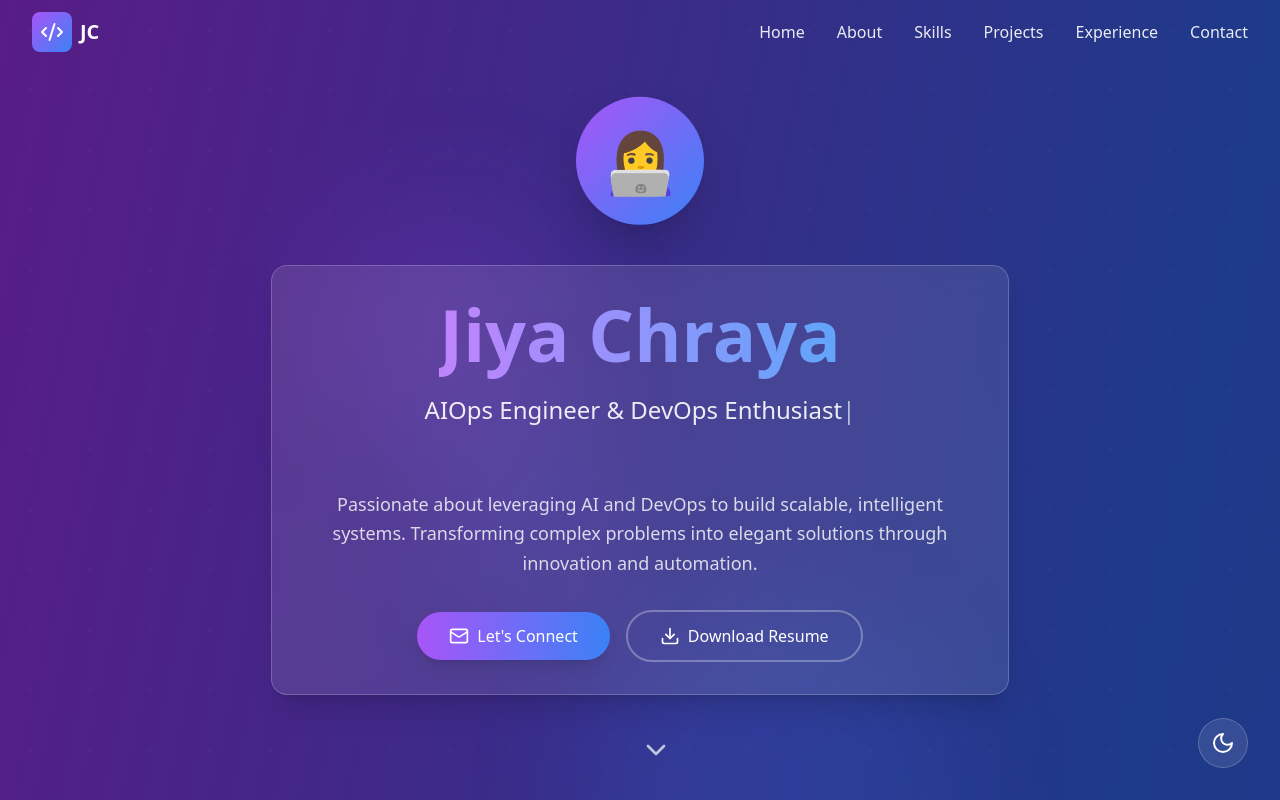
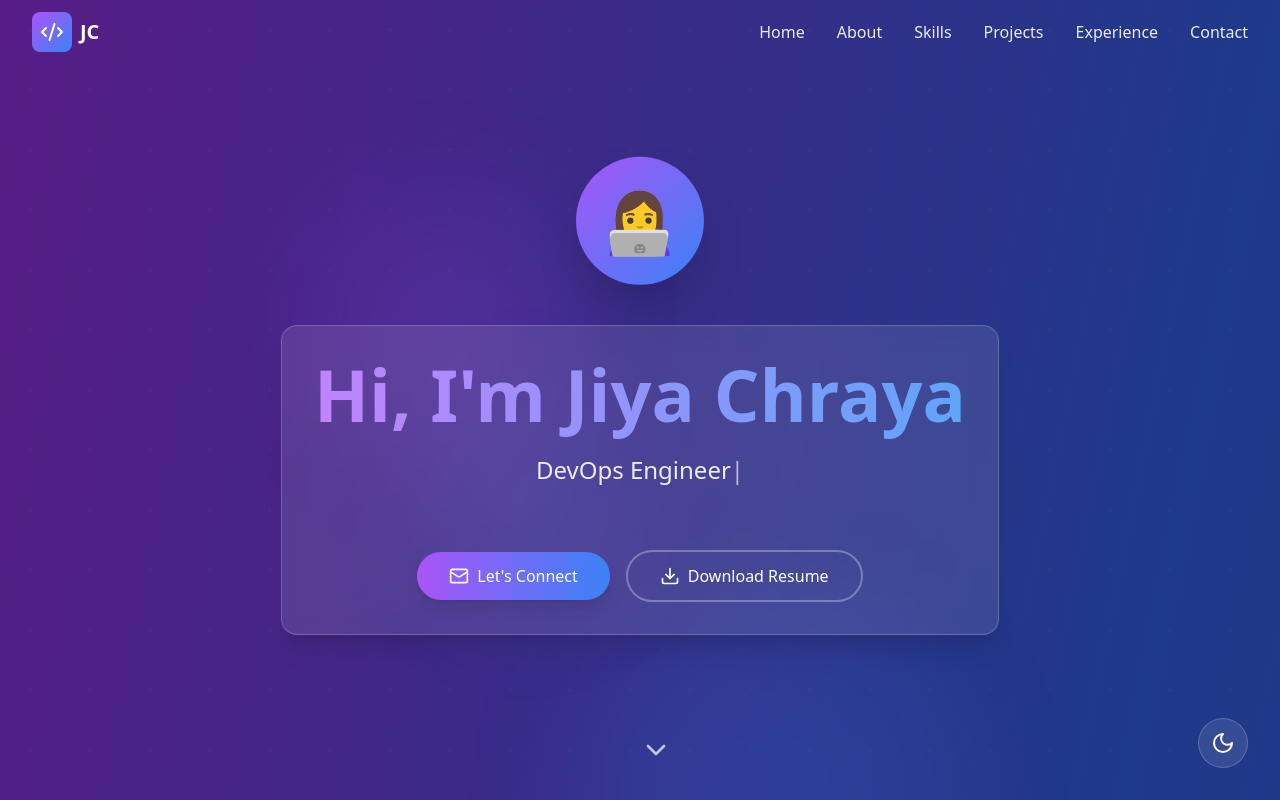
Before and after one commit to Jiya3107/jiya-portfolio, a React (Vite) app: page / in a window 1280 px wide. Shown: the top 800 px of the page. Built offline with nearby package versions, Linux system fonts and the light colour scheme.

Commit message:
Update Hero.tsx

```diff
--- a/src/components/Hero.tsx
+++ b/src/components/Hero.tsx
@@ -4,7 +4,7 @@ import { ChevronDown, Download, Mail } from 'lucide-react';
 const Hero = () => {
   const [displayText, setDisplayText] = useState('');
   const [currentIndex, setCurrentIndex] = useState(0);
-  const fullText = "AIOps Engineer & DevOps Enthusiast";
+  const fullText = "DevOps Engineer";
 
   useEffect(() => {
     if (currentIndex < fullText.length) {
@@ -37,7 +37,7 @@ const Hero = () => {
         <div className="glassmorphism p-8 rounded-2xl max-w-3xl mx-auto">
           <h1 className="text-5xl md:text-7xl font-bold text-white mb-6 animate-fade-in">
             <span className="bg-gradient-to-r from-purple-400 to-blue-400 bg-clip-text text-transparent">
-              Jiya Chraya
+              Hi, I'm Jiya Chraya
             </span>
           </h1>
 
@@ -47,11 +47,6 @@ const Hero = () => {
               <span className="animate-pulse">|</span>
             </p>
           </div>
-
-          <p className="text-lg text-white/80 mb-8 max-w-2xl mx-auto leading-relaxed">
-            Passionate about leveraging AI and DevOps to build scalable, intelligent systems.
-            Transforming complex problems into elegant solutions through innovation and automation.
-          </p>
 
           <div className="flex flex-col sm:flex-row gap-4 justify-center items-center">
             <button
```
